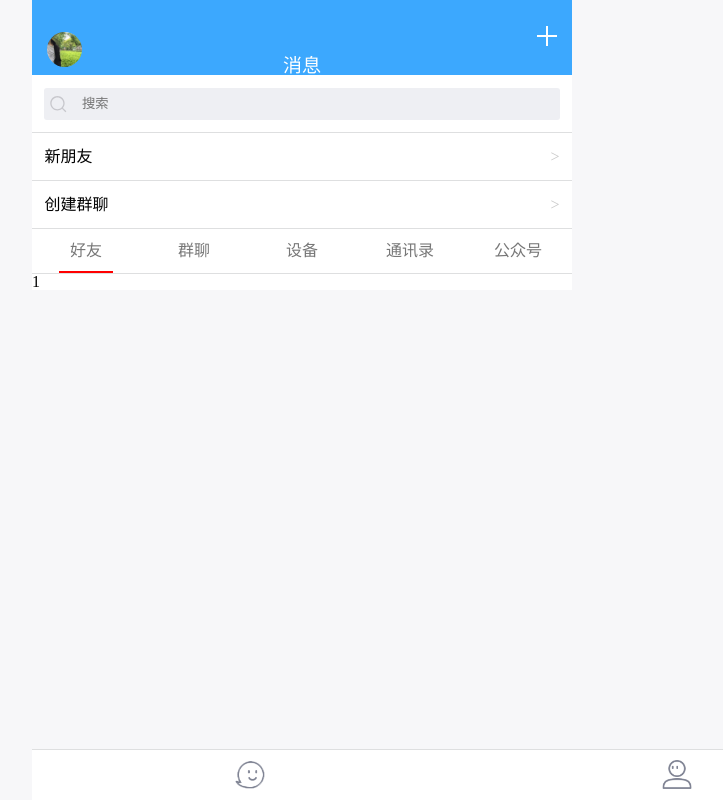
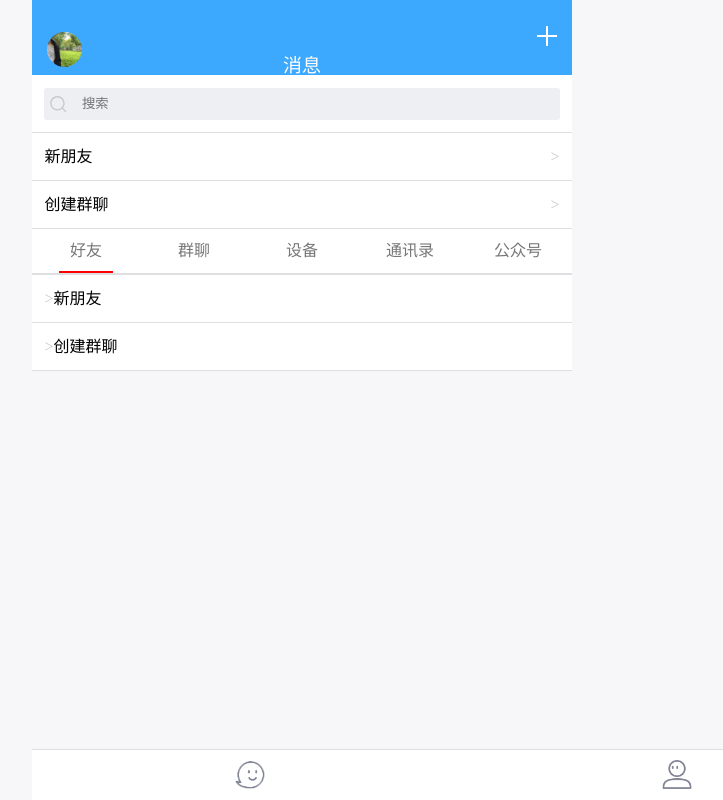
Before and after one commit to lllomh/iPhoneQQ, a Vue app: page /list in a window 1280 px wide. Shown: the whole page, without its empty margins (338-1061 px from the left). Built offline with nearby package versions, Linux system fonts and the light colour scheme; what mint-ui would draw is missing.

Commit message:
'好友列表'\

```diff
--- a/src/page/peopleList/index.vue
+++ b/src/page/peopleList/index.vue
@@ -33,8 +33,18 @@
 
                     <div class="man_content">
                         <div class="tab-card" style="display: block">
-                            <ul class="cen_m">
-                                <li>1</li>
+                            <ul class="ul">
+                                <li>
+                                    <span class="float-left color"> > </span>
+                                    <span class="float-left">新朋友</span>
+                                    <div class="clar"></div>
+                                </li>
+                                <li>
+                                    <span class="float-left color"> > </span>
+                                    <span class="float-left">创建群聊</span>
+                                    <div class="clar"></div>
+                                </li>
+
                             </ul>
                         </div>
                         <div class="tab-card">2</div>
```
